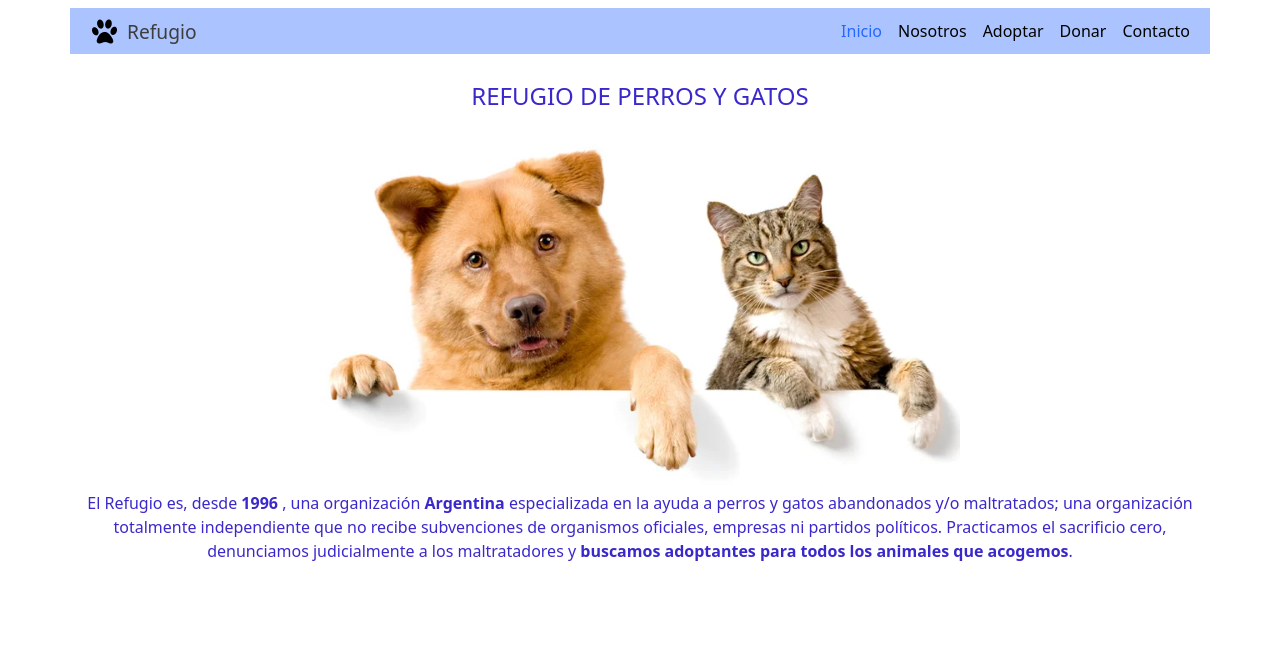
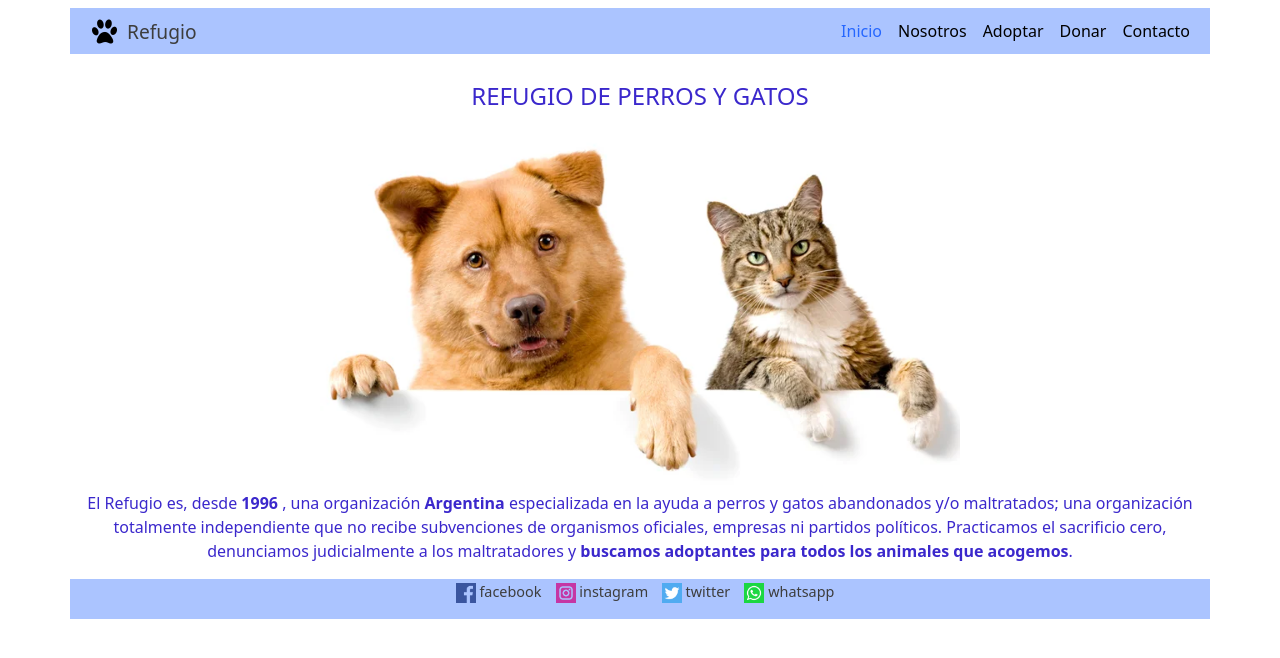
Before and after one commit to MartinezNahuel/PreEntrega2-MartinezNahuel, a plain HTML site: page index.html in a window 1280 px wide. Drawn offline with Linux system fonts and the light colour scheme.

Commit message:
Ajustes de footer

```diff
--- a/css/style.css
+++ b/css/style.css
@@ -77,3 +77,22 @@ transform: scale(1.1);
         font-weight: normal;
     }
 }
+
+/* ----FOOTER--- */
+
+.imgf{
+    width: 20px;
+    margin-left: 10px;
+}
+
+.footer__etiqueta{
+    font-size: 0.9rem;
+    color: #3d3d3d;
+}
+
+.contfot{
+    background-color: #abc4ff;
+    width: 100%;
+    margin-bottom: 3px;
+    height: 40px;
+}
--- a/index.html
+++ b/index.html
@@ -9,6 +9,7 @@
     <title>Refugio</title>
 </head>
 <body>
+  <!-- Comienzo header -->
     <header>
         <nav class="navbar navbar-expand-lg align-items-baseline container">
             <div class="container">
@@ -31,6 +32,7 @@
             </div>
         </nav>
     </header>
+    <!-- comienzo de portada -->
     <main>
       <div class="container">
         <h1 class="titulo"> REFUGIO DE PERROS Y GATOS </h1>
@@ -47,6 +49,23 @@
       </p>
     </section>
     </main>
+          <!-- Comienzo de footer -->
+      <footer class="container col d-flex justify-content-center contfot">
+        <div>
+          <a class="footer__etiqueta" href="https://es-la.facebook.com/login/device-based/regular/login/"
+              target="_blank"><img class="col-1 imgf" src="./assets/img/facebook.png"  alt="facebook logo">
+              facebook</a>
+          <a class="footer__etiqueta"
+              href="https://z-p15.www.instagram.com/accounts/login/?next=/p/CK8SOUgBxgo/&hl=es-la"
+              target="_blank"><img class="col-1 imgf" src="./assets/img/instagram.png" alt="instagram logo"> instagram
+          </a>
+          <a class="footer__etiqueta"
+              href="https://twitter.com/i/flow/login?input_flow_data=%7B%22requested_variant%22%3A%22eyJsYW5nIjoiZXMifQ%3D%3D%22%7D"
+              target="_blank"><img class="col-1 imgf" src="./assets/img/twitter.png" alt="twitter logo"> twitter</a>
+          <a class="footer__etiqueta" href="https://web.whatsapp.com/" target="_blank"><img class="col-1 imgf"
+                  src="./assets/img/whatsapp.png" alt="whatsapp logo"> whatsapp</a>
+        </div>
+      </footer>
 
 <script src="./js/bootstrap.bundle.min.js"></script>
 </body>
```
